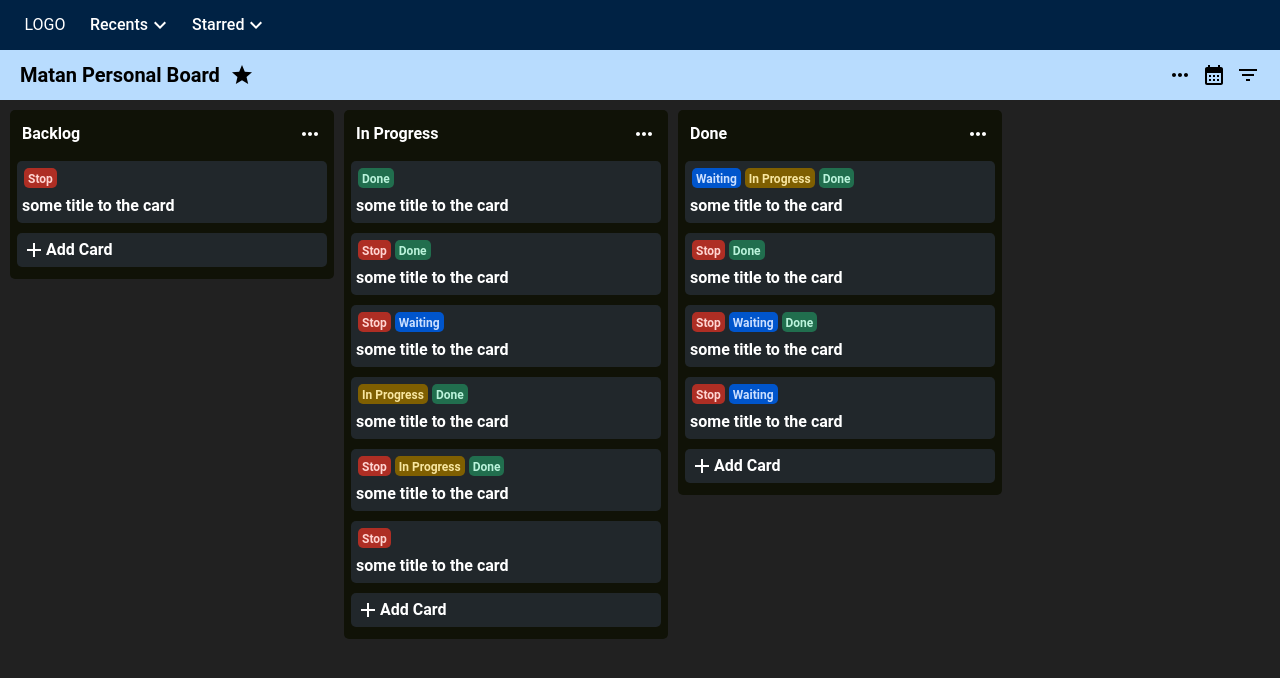
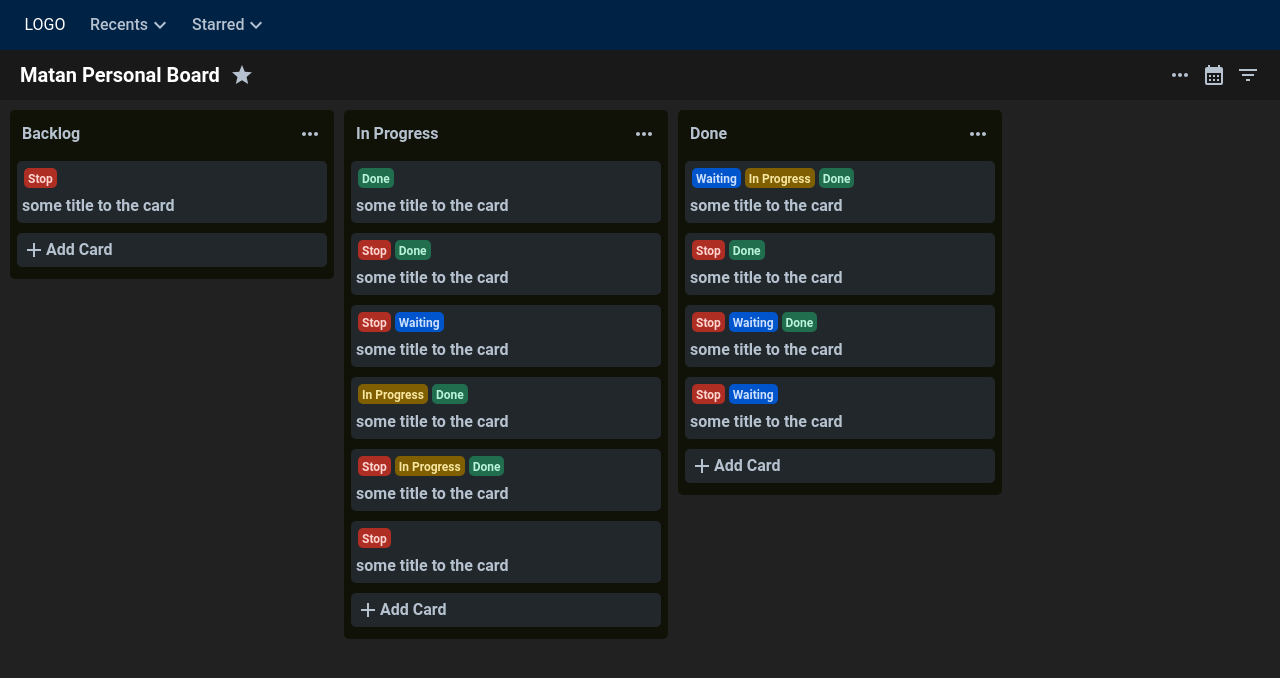
Before and after one commit to matansocher/trello, a React (Vite) app: page / in a window 1280 px wide. Shown: the top 678 px of the page. Built offline with nearby package versions, Linux system fonts and the light colour scheme.

Commit message:
chore: styles

```diff
--- a/src/components/BoardHeader/BoardHeader.scss
+++ b/src/components/BoardHeader/BoardHeader.scss
@@ -1,5 +1,5 @@
 .board-header {
-  background-color: #b8dcfe;
+  background-color: #0000003d;
   height: 50px;
   display: flex;
   align-items: center;
@@ -13,6 +13,7 @@
     &-title {
       font-size: 20px;
       font-weight: 600;
+      color: #ffffff;
     }
   }
   &__right {
--- a/src/index.scss
+++ b/src/index.scss
@@ -15,15 +15,15 @@
 
 a {
   font-weight: 500;
-  color: #646cff;
   text-decoration: inherit;
-}
-a:hover {
-  color: #535bf2;
 }
 
 p {
   margin: 0;
+}
+
+a, p, svg {
+  color: #b6c2cf;
 }
 
 body {
```
